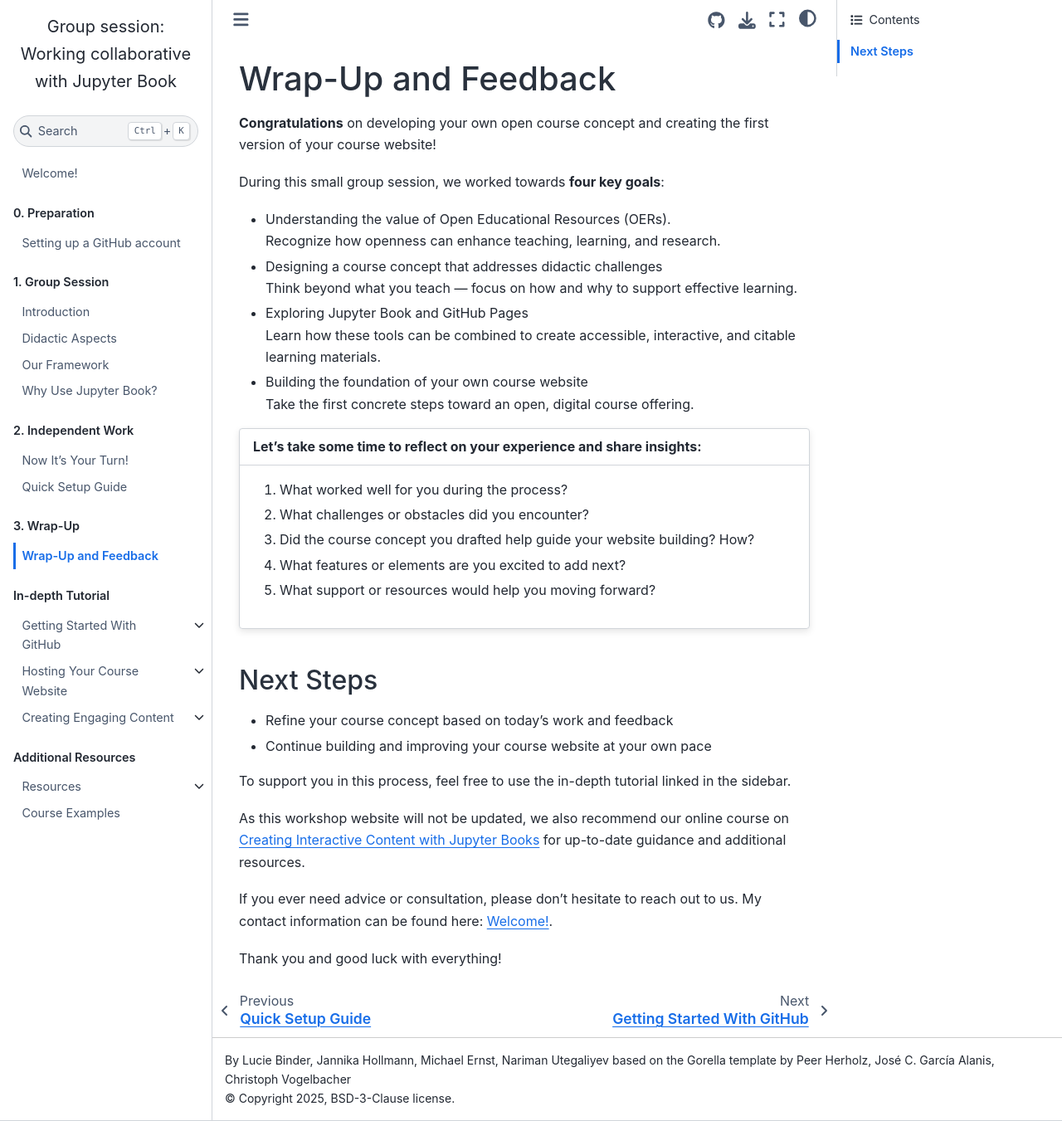
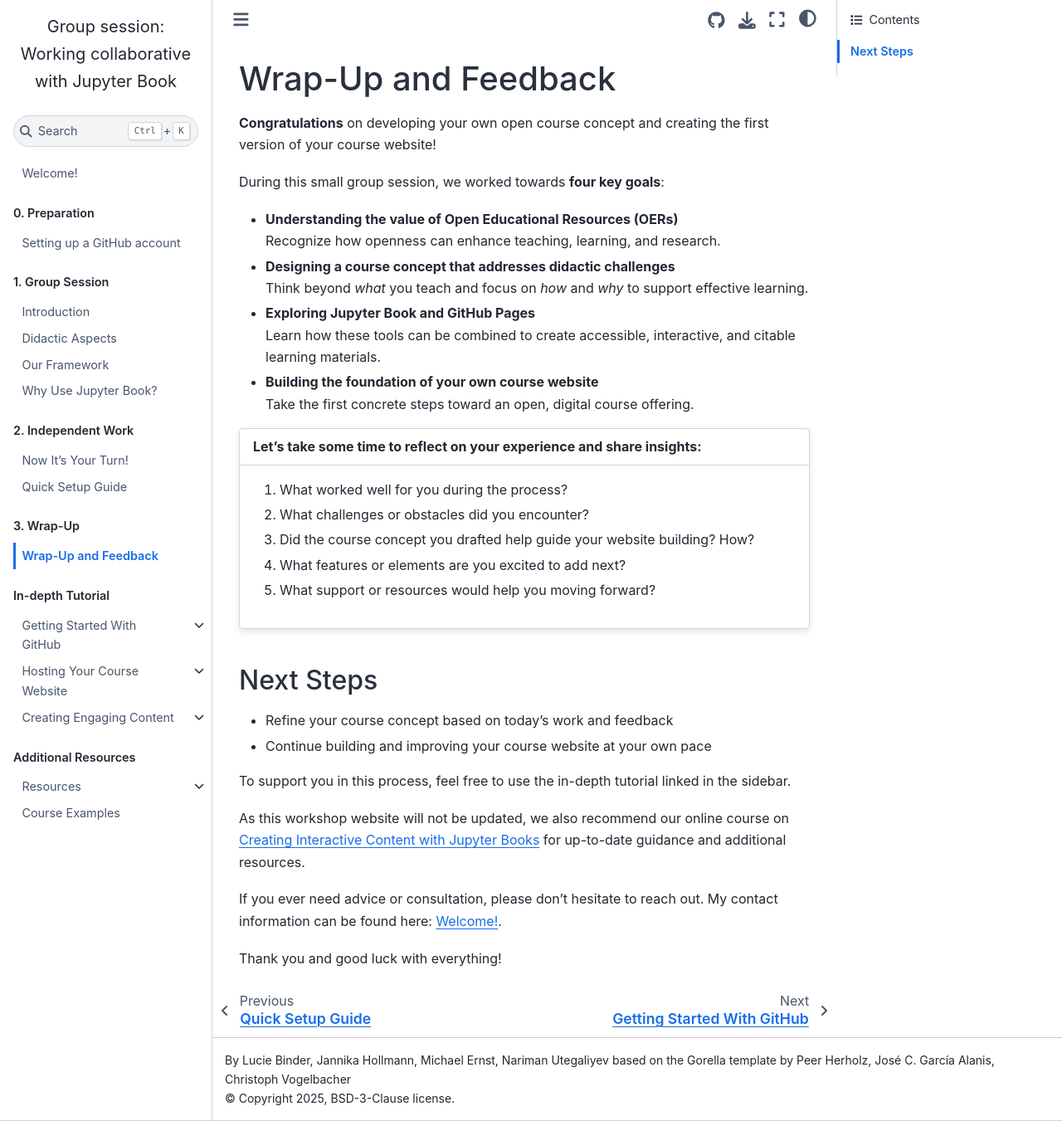
Before and after one commit to luciebinder/ws-openness-2025, a Jupyter Book: the page built from general-information/wrap-up.md, in a window 1280 px wide and 1351 px high. Shown: the whole window at 83% size. Built offline with Jupyter Book 1.0.4 settings and Sphinx 7.4.7 and the Sphinx Book theme 1.1.4, drawn with Linux system fonts in a browser that asks for light colours.

Commit message:
Update wrap-up.md

`````diff
--- a/general-information/wrap-up.md
+++ b/general-information/wrap-up.md
@@ -4,13 +4,13 @@
 
 During this small group session, we worked towards **four key goals**:
 
-- Understanding the value of Open Educational Resources (OERs).
+- **Understanding the value of Open Educational Resources (OERs)**
 Recognize how openness can enhance teaching, learning, and research.
-- Designing a course concept that addresses didactic challenges
-Think beyond what you teach — focus on how and why to support effective learning.
-- Exploring Jupyter Book and GitHub Pages
+- **Designing a course concept that addresses didactic challenges**
+Think beyond _what_ you teach and focus on _how_ and _why_ to support effective learning.
+- **Exploring Jupyter Book and GitHub Pages**
 Learn how these tools can be combined to create accessible, interactive, and citable learning materials.
-- Building the foundation of your own course website
+- **Building the foundation of your own course website**
 Take the first concrete steps toward an open, digital course offering.
 
 ````{card}
@@ -31,6 +31,6 @@
 
 As this workshop website will not be updated, we also recommend our online course on [Creating Interactive Content with Jupyter Books](https://diler-digitell.github.io/tutorial_jupyter_books/general-information/index.html) for up-to-date guidance and additional resources.
 
-If you ever need advice or consultation, please don’t hesitate to reach out to us. My contact information can be found here: {doc}`index`.
+If you ever need advice or consultation, please don’t hesitate to reach out. My contact information can be found here: {doc}`index`.
 
 Thank you and good luck with everything!
`````
